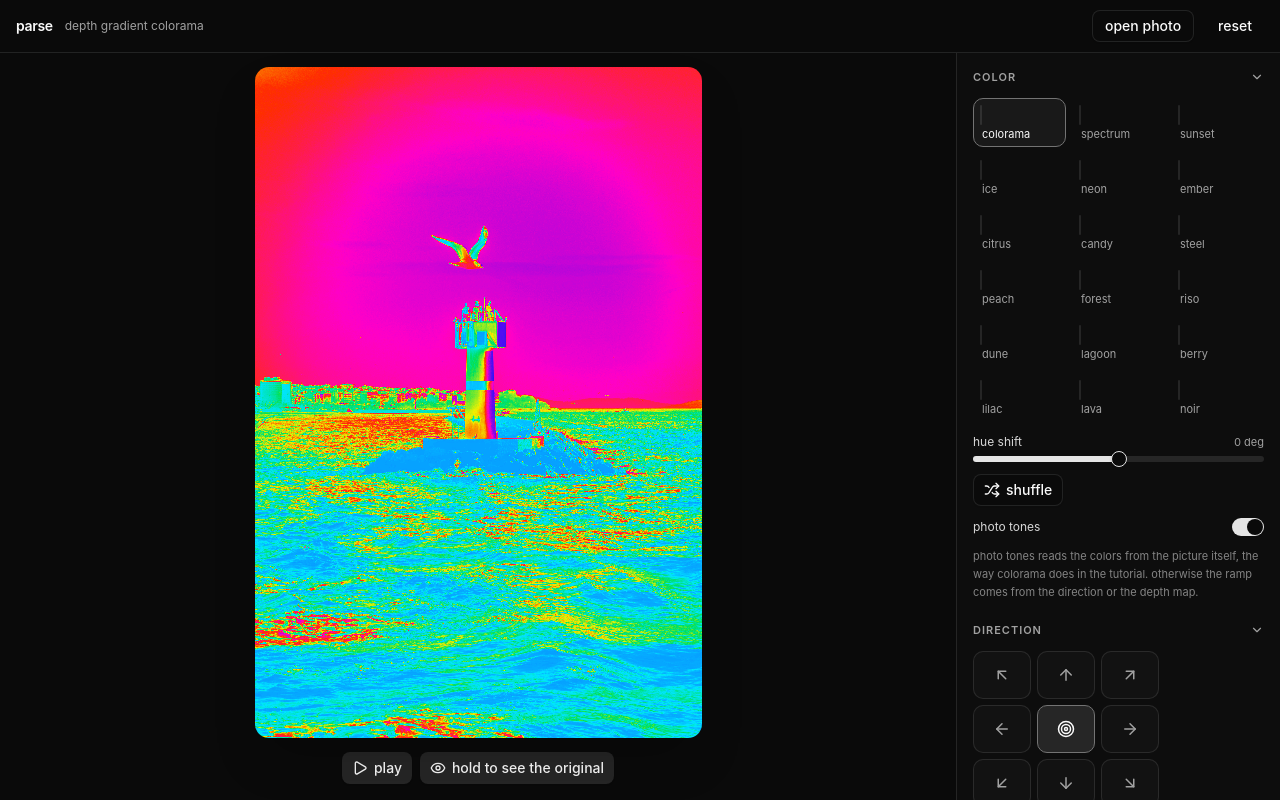
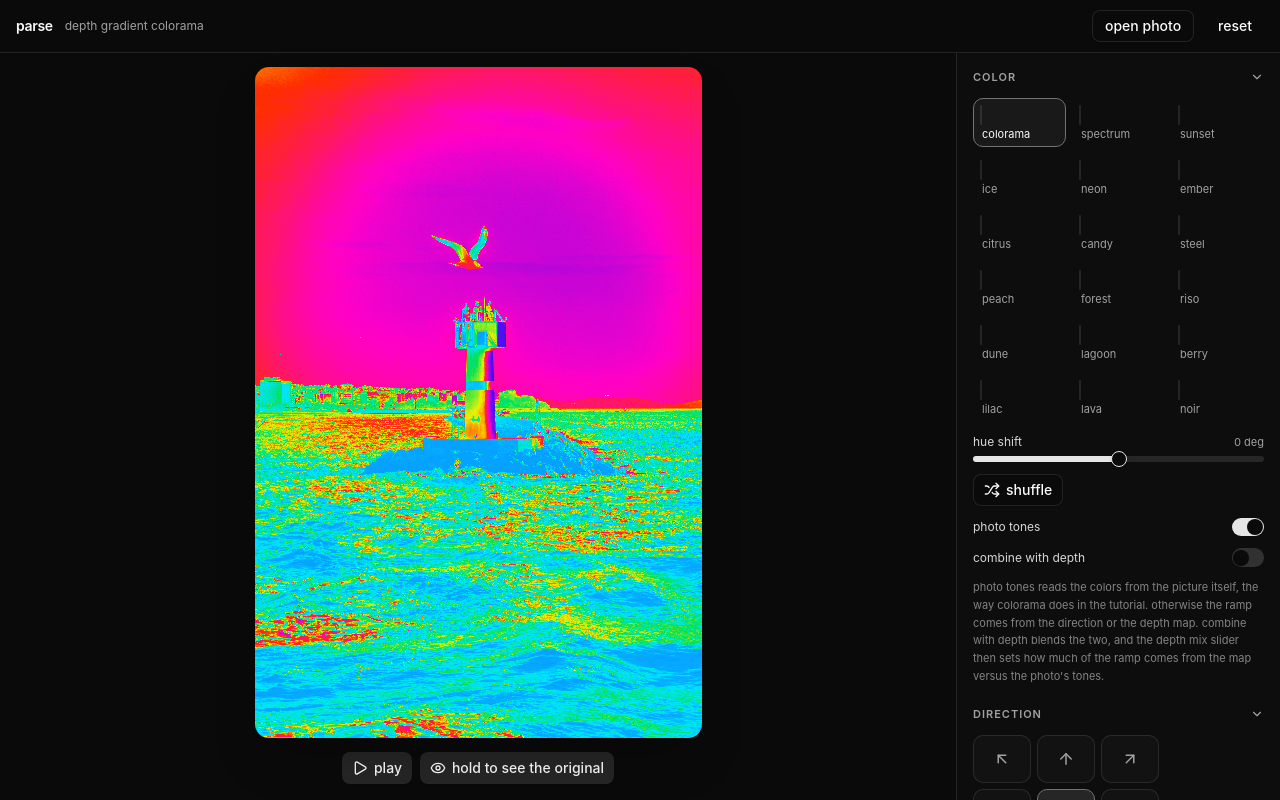
Before and after one commit to sloemo01/parse, a React (Vite) app: page / in a window 1280 px wide. Built offline with nearby package versions, Linux system fonts and the light colour scheme.

Commit message:
color: a combine with depth switch that blends photo tones with the depth map

```diff
--- a/src/App.jsx
+++ b/src/App.jsx
@@ -17,6 +17,7 @@ const DEFAULTS = {
   invert: false,
   depthMix: 0.75,
   depthOn: true,
+  combineDepth: false,
   photo: true,
   wipe: 0,
   wipeSource: 0,
@@ -56,6 +57,7 @@ function initialParams() {
   num('blur', 0, 1, (v) => (out.sweepBlur = v))
   num('depth', 0, 1, (v) => (out.depthMix = v))
   if (q.get('depthmap') === '0') out.depthOn = false
+  if (q.get('combine') === '1') out.combineDepth = true
   num('blend', 0, 1, (v) => (out.blend = v))
   num('dir', 0, 8, (v) => (out.dirIndex = Math.round(v)))
   const pal = q.get('palette')
@@ -79,6 +81,7 @@ function uniformState(s, time, original) {
     radial: s.dirIndex === 4 ? 1 : 0,
     invert: s.invert ? 1 : 0,
     depthMix: s.depthOn === false ? 0 : s.depthMix,
+    combine: s.depthOn === false ? 0 : s.combineDepth ? 1 : 0,
     photo: s.photo ? 1 : 0,
     wipe: s.wipe,
     wipeDepth: s.depthOn === false ? 0 : s.wipeSource,
--- a/src/components/Controls.jsx
+++ b/src/components/Controls.jsx
@@ -75,7 +75,7 @@ export default function Controls({
 }) {
   const pct = (v) => `${Math.round(v * 100)}%`
   const {
-    dirIndex, invert, depthMix, depthOn, photo, wipe, wipeSource, soft, sweepBlur, rollColors,
+    dirIndex, invert, depthMix, depthOn, photo, combineDepth, wipe, wipeSource, soft, sweepBlur, rollColors,
     repeat, wrap, offset, steps, blend, paletteId, hueShift, animate, speed, viewDepth,
     dither, ditherStrength, ditherSize, ditherStyle, loopSeconds,
   } = value
@@ -133,9 +133,16 @@ export default function Controls({
           shuffle
         </Button>
         <Toggle label="photo tones" checked={photo} onChange={(v) => onChange({ photo: v })} />
+        <Toggle
+          label="combine with depth"
+          checked={combineDepth}
+          onChange={(v) => onChange({ combineDepth: v })}
+          disabled={depthOn === false}
+        />
         <Hint>
           photo tones reads the colors from the picture itself, the way colorama does in the tutorial. otherwise the
-          ramp comes from the direction or the depth map.
+          ramp comes from the direction or the depth map. combine with depth blends the two, and the depth mix
+          slider then sets how much of the ramp comes from the map versus the photo's tones.
         </Hint>
       </Section>
 
--- a/src/gl/renderer.js
+++ b/src/gl/renderer.js
@@ -2,7 +2,7 @@ import { VERT, FRAG } from './shaders.js'
 
 const UNIFORM_NAMES = [
   'uImage', 'uDepth', 'uDepthSoft', 'uLut', 'uAspect', 'uDirX', 'uDirY', 'uRadial',
-  'uInvert', 'uDepthMix', 'uPhoto', 'uRoll', 'uRepeat', 'uWrap', 'uOffset', 'uSteps', 'uBlend', 'uViewDepth',
+  'uInvert', 'uDepthMix', 'uPhoto', 'uCombine', 'uRoll', 'uRepeat', 'uWrap', 'uOffset', 'uSteps', 'uBlend', 'uViewDepth',
   'uOriginal', 'uWipe', 'uWipeDepth', 'uSoft', 'uSweepBlur',
   'uDither', 'uDitherSize', 'uDitherStyle',
 ]
@@ -95,6 +95,7 @@ export function createRenderer(canvas) {
     gl.uniform1f(U.uInvert, state.invert)
     gl.uniform1f(U.uDepthMix, state.depthMix)
     gl.uniform1f(U.uPhoto, state.photo)
+    gl.uniform1f(U.uCombine, state.combine)
     gl.uniform1f(U.uRoll, state.roll)
     gl.uniform1f(U.uRepeat, state.repeat)
     gl.uniform1f(U.uWrap, state.wrap)
--- a/src/gl/shaders.js
+++ b/src/gl/shaders.js
@@ -25,6 +25,7 @@ uniform float uRadial;
 uniform float uInvert;
 uniform float uDepthMix;
 uniform float uPhoto;
+uniform float uCombine;
 uniform float uRoll;
 uniform float uRepeat;
 uniform float uWrap;
@@ -99,7 +100,11 @@ void main() {
   // photo's own tones (a gradient map, the way colorama reads the image).
   float v = mix(t, depth, uDepthMix);
   float lum = dot(img, vec3(0.2126, 0.7152, 0.0722));
-  v = mix(v, lum, uPhoto);
+  // Photo tones read the ramp from the image itself. The combine mode blends
+  // those tones with the depth map instead of letting the tones override
+  // everything, at the depth mix amount.
+  float photoV = mix(lum, depth, uDepthMix * uCombine);
+  v = mix(v, photoV, uPhoto);
   v = mix(v, 1.0 - v, uInvert);
 
   v = v * uRepeat + uOffset;
```
Also changed, not shown: 1 other file (tests, documents, lock files or other folders).
